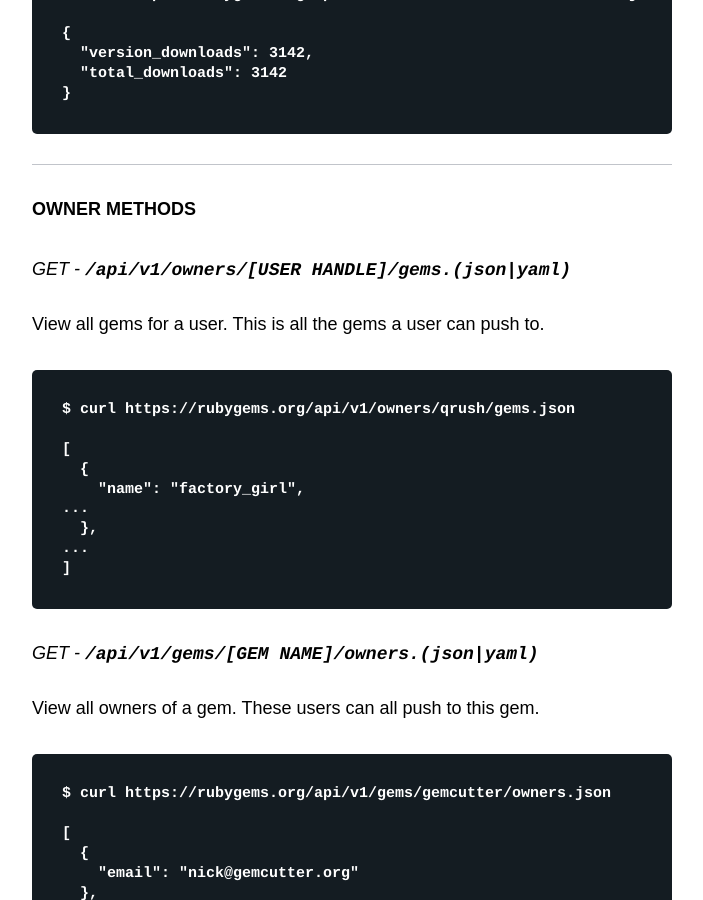
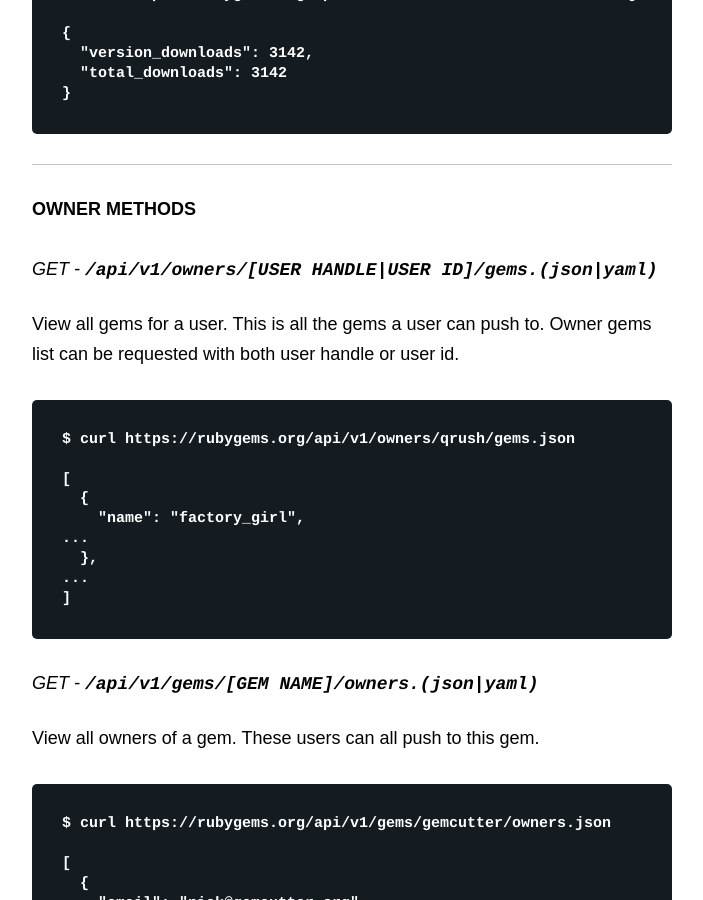
Before and after one commit to radar/guides, a Jekyll site: the page built from rubygems-org-api.md, in a window 1280 px wide and 900 px high, scrolled down 6714 px. Shown: the whole window, without its empty margins (438-1141 px from the left). Built offline with Jekyll 4.4.1, drawn with Linux system fonts in a browser that asks for light colours; nearby versions of some CDN libraries.

Commit message:
add user id parameter to owner gems api response

```diff
--- a/rubygems-org-api.md
+++ b/rubygems-org-api.md
@@ -246,9 +246,10 @@ as well as the total number of downloads for the specified version.
 Owner Methods
 -------------
 
-### GET - `/api/v1/owners/[USER HANDLE]/gems.(json|yaml)`
+### GET - `/api/v1/owners/[USER HANDLE|USER ID]/gems.(json|yaml)`
 
-View all gems for a user. This is all the gems a user can push to.
+View all gems for a user. This is all the gems a user can push to. Owner gems
+list can be requested with both user handle or user id.
 
     $ curl https://rubygems.org/api/v1/owners/qrush/gems.json
 
```
